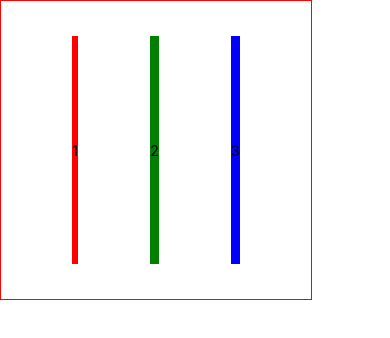
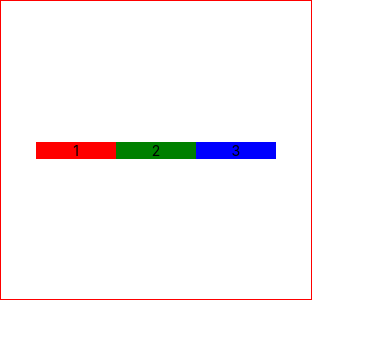
Before and after one commit to BKazimy/NotifierApp, a React Native app: screen / in a window 390 px wide. Shown: the top 338 px of the page. Built offline with nearby package versions, Linux system fonts and the light colour scheme.

Commit message:
Oct 29, 2024, 12:35 AM

```diff
--- a/App.js
+++ b/App.js
@@ -11,7 +11,7 @@ export default function App() {
       width:'80%',
       height: 300,
       justifyContent: 'space-around',
-      alignItems: 'stretch',
+      alignItems: 'center',
       borderWidth:1,
       borderColor: 'red',
       }}>
@@ -19,6 +19,7 @@ export default function App() {
     <View
       style={{
         backgroundColor: 'red',
+        flex: 1,
         // width: '33.33334%',
         // height: 100,
         justifyContent: 'center',
@@ -30,6 +31,7 @@ export default function App() {
       <View
         style={{
           backgroundColor: 'green',
+          flex: 1,
           // width: '33.33334%',
           // height: 100,
           justifyContent: 'center',
@@ -41,6 +43,7 @@ export default function App() {
       <View
         style={{
           backgroundColor: 'blue',
+          flex: 1,
           // width: '33.33334%',
           // height: 100,
           justifyContent: 'center',
```
